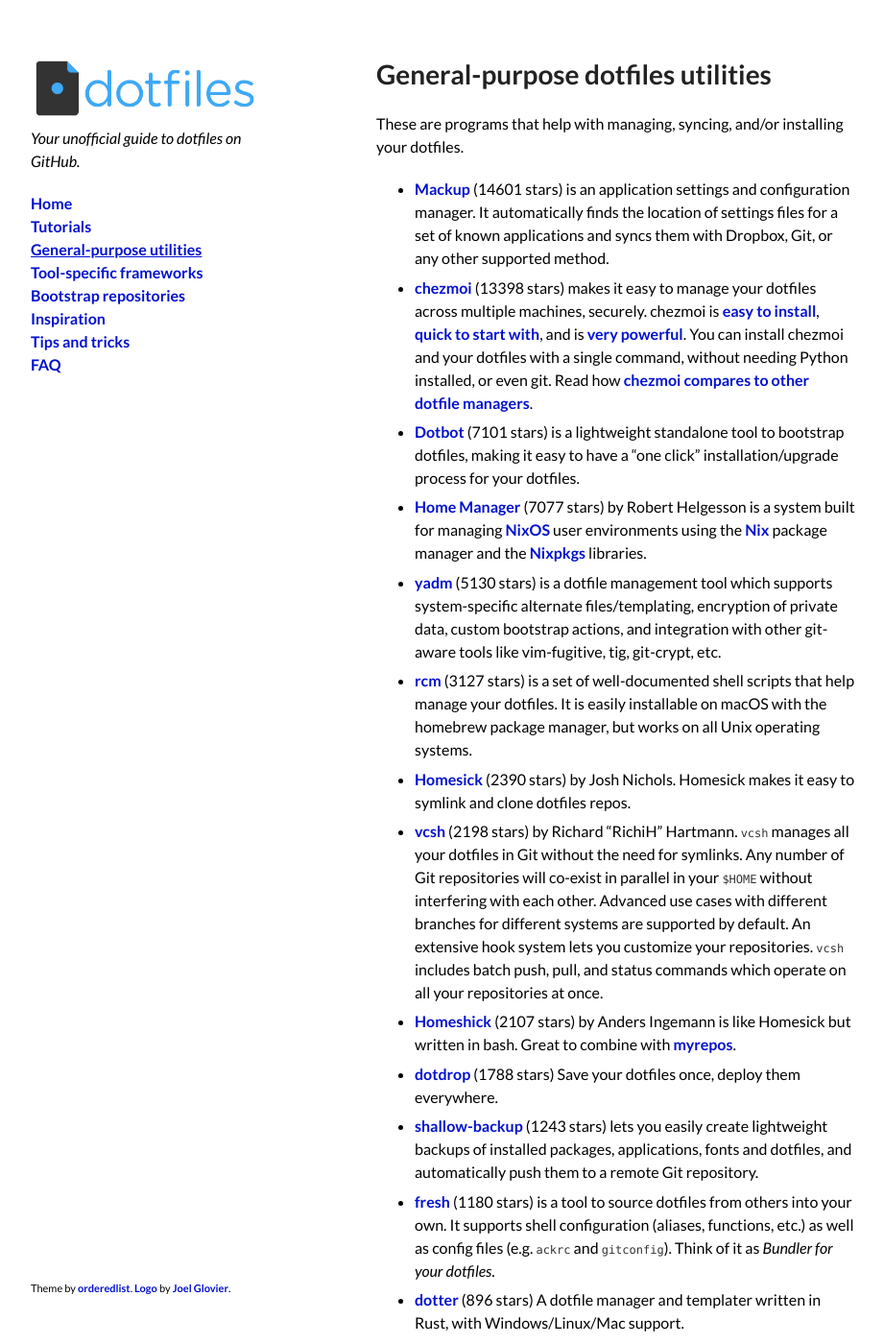
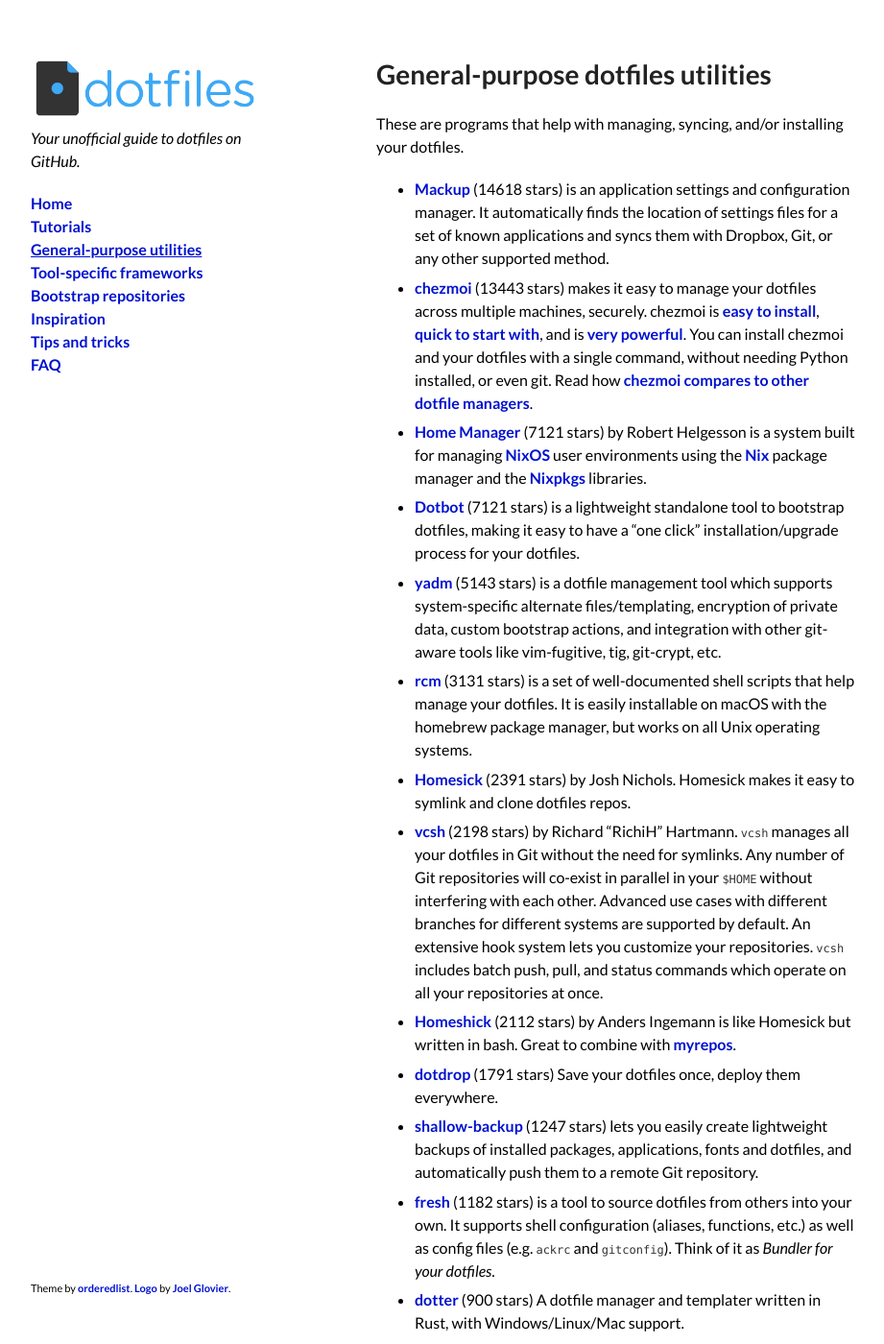
Before and after one commit to dotfiles/dotfiles.github.com, a Jekyll site: the page built from utilities.md, in a window 1280 px wide and 1400 px high. Shown: the whole window at 96% size, without its empty margins (178-1099 px from the left). Built offline with Jekyll 4.4.1, drawn with Linux system fonts in a browser that asks for light colours; comment, search, counter and statistics services are not loaded; some of the changed text lies outside the part shown.

Commit message:
Update star counts

```diff
--- a/_data/utilities.yml
+++ b/_data/utilities.yml
@@ -16,7 +16,7 @@
     and is [very powerful](https://www.chezmoi.io/user-guide/setup/). You can install
     chezmoi and your dotfiles with a single command, without needing Python installed,
     or even git. Read how [chezmoi compares to other dotfile managers](https://www.chezmoi.io/comparison-table/).
-  stars: 13398
+  stars: 13443
   url: https://github.com/twpayne/chezmoi
   website: https://chezmoi.io
 - forks: 4
@@ -44,16 +44,16 @@
   notes: is a utility to manage your dotfiles, lightweight and simple.
   stars: 123
   url: https://github.com/justone/dfm
-- forks: 295
+- forks: 296
   name: Dotbot
   notes: is a lightweight standalone tool to bootstrap dotfiles, making it easy to
     have a "one click" installation/upgrade process for your dotfiles.
-  stars: 7101
+  stars: 7121
   url: https://github.com/anishathalye/dotbot
-- forks: 105
+- forks: 106
   name: dotdrop
   notes: Save your dotfiles once, deploy them everywhere.
-  stars: 1788
+  stars: 1791
   url: https://github.com/deadc0de6/dotdrop
 - forks: 31
   name: dotfiler
@@ -74,7 +74,7 @@
   name: dotgit
   notes: by Kobus van Schoor. A comprehensive and versatile dotfiles manager which
     helps to synchronize your dotfiles between multiple computers and devices.
-  stars: 167
+  stars: 168
   url: https://github.com/kobus-v-schoor/dotgit
 - forks: 2
   name: dotsecrets
@@ -113,14 +113,14 @@
   name: exogenesis
   notes: by Lucas Dohmen. `exogenesis` uses a simple YAML-formatted file to symlink
     your dotfiles and install npms/bundlers.
-  stars: 19
+  stars: 20
   url: https://github.com/moonglum/exogenesis
 - forks: 87
   name: fresh
   notes: is a tool to source dotfiles from others into your own. It supports shell
     configuration (aliases, functions, etc.) as well as config files (e.g. `ackrc`
     and `gitconfig`). Think of it as _Bundler for your dotfiles_.
-  stars: 1180
+  stars: 1182
   url: https://github.com/freshshell/fresh
 - forks: 35
   name: Ghar
@@ -140,12 +140,12 @@
     you. Homely also has a clever Automatic Cleanup feature and good tutorials.
   stars: 44
   url: https://github.com/phodge/homely
-- forks: 1823
+- forks: 1839
   name: Home Manager
   notes: by Robert Helgesson is a system built for managing [NixOS](https://nixos.org)
     user environments using the [Nix](https://nixos.org/nix/) package manager and
     the [Nixpkgs](https://nixos.org/nixpkgs/) libraries.
-  stars: 7077
+  stars: 7121
   url: https://github.com/nix-community/home-manager
 - forks: 23
   name: Homemaker
@@ -154,16 +154,16 @@
     in TOML, YAML or JSON.
   stars: 237
   url: https://github.com/FooSoft/homemaker
-- forks: 146
+- forks: 145
   name: Homeshick
   notes: by Anders Ingemann is like Homesick but written in bash. Great to combine
     with [myrepos](https://web.archive.org/web/20200904205236/https://waiting-for-dev.github.io/blog/2014/05/04/distributable-and-organized-dotfiles-with-homeshick-and-mr/).
-  stars: 2107
+  stars: 2112
   url: https://github.com/andsens/homeshick
 - forks: 125
   name: Homesick
   notes: by Josh Nichols. Homesick makes it easy to symlink and clone dotfiles repos.
-  stars: 2390
+  stars: 2391
   url: https://github.com/technicalpickles/homesick
 - name: myrepos
   notes: is a tool to manage all your version control repositories at once.
@@ -182,13 +182,13 @@
   notes: is a set of well-documented shell scripts that help manage your dotfiles.
     It is easily installable on macOS with the homebrew package manager, but works
     on all Unix operating systems.
-  stars: 3127
+  stars: 3131
   url: https://github.com/thoughtbot/rcm
 - forks: 250
   name: shallow-backup
   notes: lets you easily create lightweight backups of installed packages, applications,
     fonts and dotfiles, and automatically push them to a remote Git repository.
-  stars: 1243
+  stars: 1247
   url: https://github.com/alichtman/shallow-backup
 - forks: 13
   name: stowsh
@@ -210,12 +210,12 @@
     commands which operate on all your repositories at once.
   stars: 2198
   url: https://github.com/RichiH/vcsh
-- forks: 176
+- forks: 177
   name: yadm
   notes: is a dotfile management tool which supports system-specific alternate files/templating,
     encryption of private data, custom bootstrap actions, and integration with other
     git-aware tools like vim-fugitive, tig, git-crypt, etc.
-  stars: 5130
+  stars: 5143
   url: https://github.com/TheLocehiliosan/yadm
   website: https://yadm.io/
 - forks: 9
@@ -232,10 +232,10 @@
     multiple hosts, supports variable symlink targets and is infinitely hackable.
   stars: 4
   url: https://github.com/igordertigor/yadoma
-- forks: 47
+- forks: 48
   name: dotter
   notes: A dotfile manager and templater written in Rust, with Windows/Linux/Mac support.
-  stars: 896
+  stars: 900
   url: https://github.com/SuperCuber/dotter
 - forks: 61
   name: dotfiles
@@ -246,7 +246,7 @@
 - forks: 47
   name: comtrya
   notes: configuration Management for Localhost / dotfiles.
-  stars: 506
+  stars: 510
   url: https://github.com/comtrya/comtrya
   website: https://www.comtrya.dev/
 - forks: 8
@@ -267,10 +267,10 @@
     the job (rsync, git, Dropbox, Tresorit, ...)
   stars: 7
   url: https://github.com/loicrouchon/symly
-- forks: 932
+- forks: 934
   name: Mackup
   notes: is an application settings and configuration manager. It automatically finds
     the location of settings files for a set of known applications and syncs them
     with Dropbox, Git, or any other supported method.
-  stars: 14601
+  stars: 14618
   url: https://github.com/lra/mackup
```
Also changed, not shown: _data/bootstrap.yml (+7 -7 lines), _data/frameworks.yml (+47 -47 lines), _data/inspiration.yml (+32 -32 lines).
